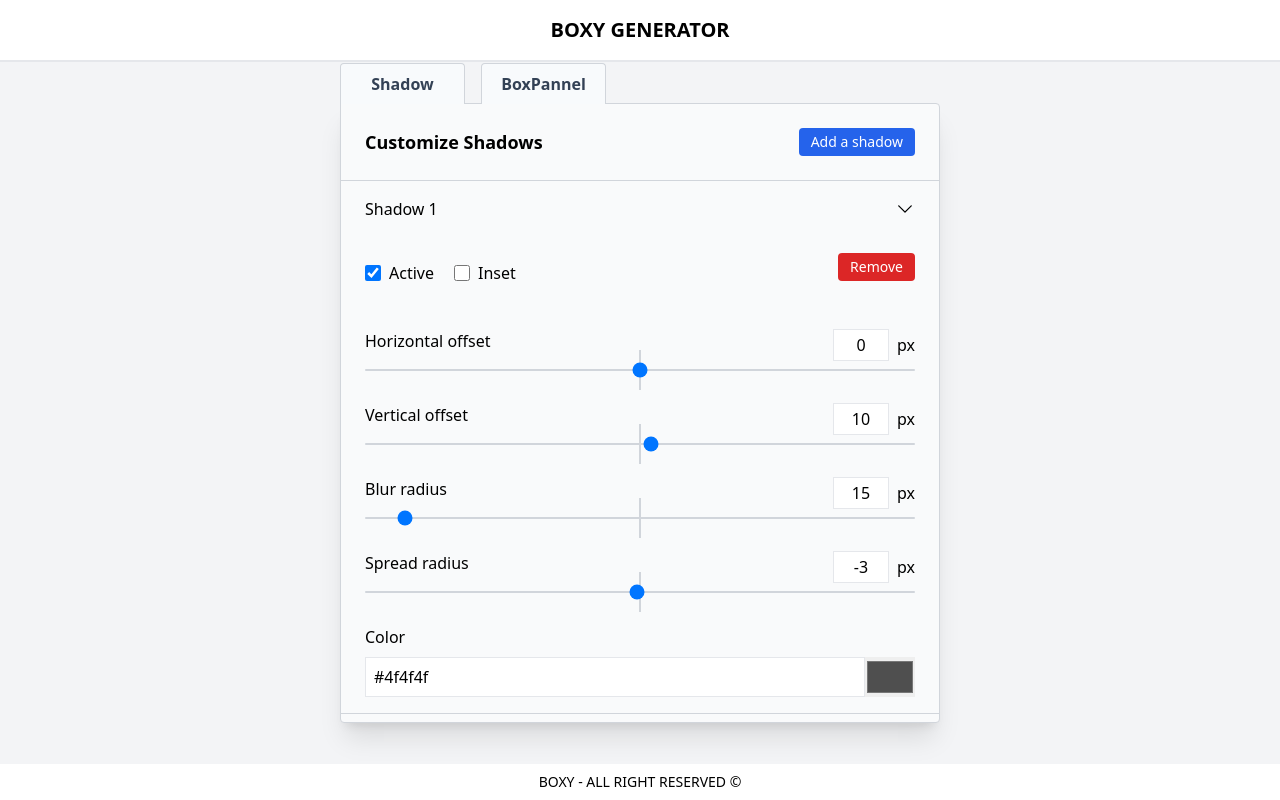
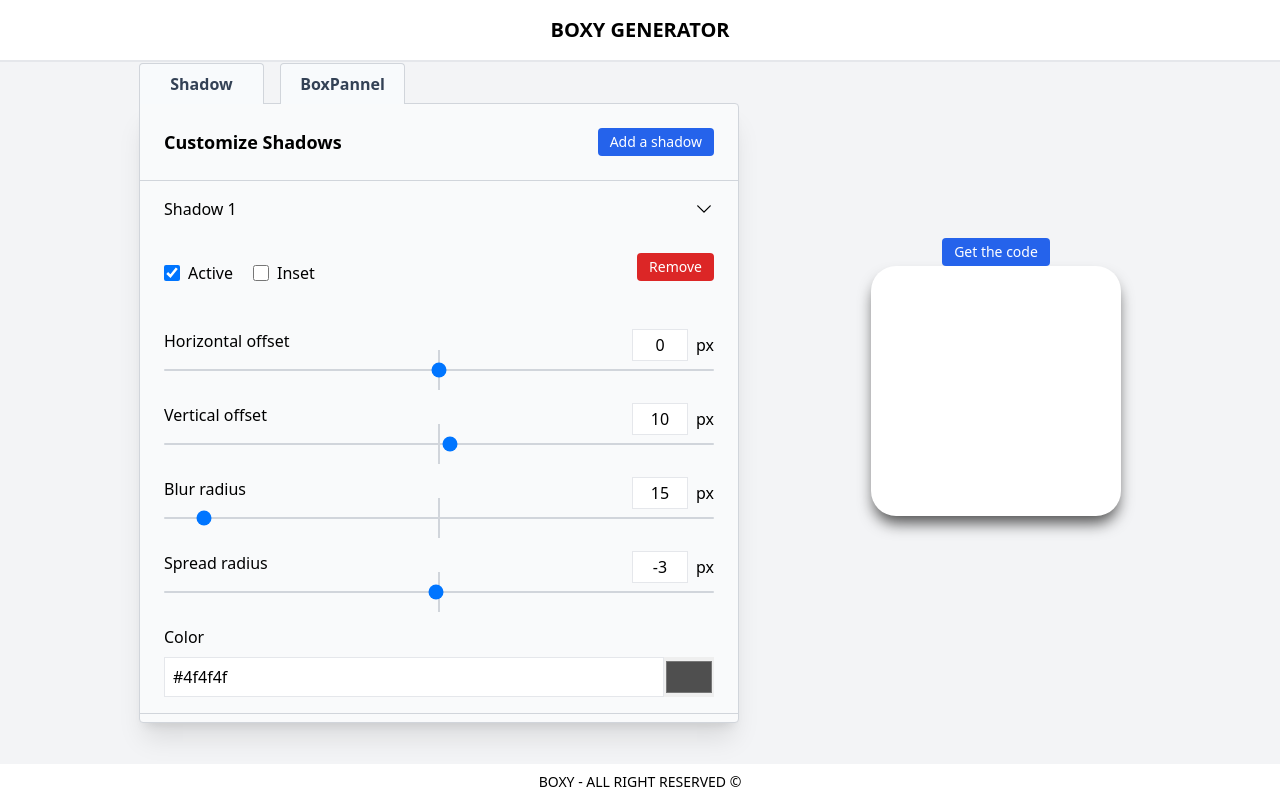
Before and after one commit to kabolindustrie/box-generator, a React (Vite) app: page / in a window 1280 px wide. Built offline with nearby package versions, Linux system fonts and the light colour scheme.

Commit message:
ajout de la visualisation bug avec input de color au niveau des shadow

```diff
--- a/src/App.jsx
+++ b/src/App.jsx
@@ -1,6 +1,7 @@
 import Header from "./component/Header";
 import Footer from "./component/Footer";
 import LeftContainer from "./layouts/LeftContainer";
+import Visualization from "./layouts/Visualization/Visualization";
 
 function App() {
   return (
@@ -9,7 +10,7 @@ function App() {
       <main className="flex flex-wrap justify-center items-center flex-grow
       bg-gray-100 px-10 md:flex-nowrap">
         <LeftContainer/>
-        {/* <Visualization /> */}
+        <Visualization />
       </main>
       <Footer/>
     </div>
--- a/src/features/boxProperties.js
+++ b/src/features/boxProperties.js
@@ -25,9 +25,10 @@ const initialState = [
   },
   {
     inputNumber: 4,
-    name: "Background color",
+    name: "Background Color",
     value: "#fff",
     type: "color",
+    slice:"boxProperties"
   },
 ]
 
--- a/src/features/shadows.js
+++ b/src/features/shadows.js
@@ -54,7 +54,7 @@ export const shadowSlice = createSlice({
     addShadow: (state, action) => {
       state.push(  {
         id: nanoid(5),
-        Active: true,
+        active: true,
         inset: false,
         inputs: [{
             inputNumber: 1,
--- a/src/layouts/ShadowList/ShadowCheckbox.jsx
+++ b/src/layouts/ShadowList/ShadowCheckbox.jsx
@@ -4,7 +4,6 @@ import { updateCheckbox } from "../../features/shadows"
 export default function ShadowCheckbox({name, shadowID}) {
   const checkboxShadow = useSelector( state => state.shadows.find(shadow => shadow.id === shadowID))
   const dispatch = useDispatch()
-  console.log(checkboxShadow);
   return (
     <>
       <input
--- /dev/null
+++ b/src/layouts/Visualization/Modal/ModalBtn.jsx
@@ -0,0 +1,7 @@
+import React from 'react'
+
+export default function ModalBtn() {
+  return (
+    <div className="relative z-0 mx-auto mt-2 py-1 px-3 text-sm cursor-pointer rounded bg-blue-600 text-white hover:bg-blue-700">Get the code</div>
+  )
+}
--- /dev/null
+++ b/src/layouts/Visualization/Visualization.jsx
@@ -0,0 +1,24 @@
+import ModalBtn from './Modal/ModalBtn'
+import getBoxShadowValue from '../../utils/getBoxShadowValue'
+import { useSelector } from 'react-redux'
+
+
+export default function Visualization() {
+  const shadowValues = useSelector(state => state.shadows)
+  const boxProperties = useSelector(state => state.boxProperties)
+  return (
+    <div className="flex flex-col p-5 ml-10 lg:ml-28">
+      <ModalBtn/>
+      <div className="w-[250px] h-[250px] bg-white rounded-xl mb-20 lg:mb:40"
+      style={{
+        boxShadow: `${getBoxShadowValue(shadowValues).slice(0, -1)}`, borderRadius: `${boxProperties[0].value}px `,
+        height: `${boxProperties[1].value}px `,
+        width: `${boxProperties[2].value}px `,
+        backgroundColor: `${boxProperties[3].value}`,
+      }}
+      >
+
+      </div>
+    </div>
+  )
+}
--- /dev/null
+++ b/src/utils/getBoxShadowValue.js
@@ -0,0 +1,18 @@
+export default function getBoxShadowValue(shadows) {
+  let finalString = ""
+
+  shadows.forEach(shadow => {
+    if(shadow.active) {
+      shadow.inputs.forEach(input => {
+        if(input.type === "range") finalString += `${input.value}px `
+        else if(input.type ==="color") finalString += `${input.value}`
+      })
+      if(shadow.inset) finalString += " inset"
+
+      if(shadows.indexOf(shadow) === shadow.length - 1) finalString += ";"
+      else finalString += ","
+    }
+  })
+
+  return finalString
+}
```
Also changed, not shown: src/layouts/Visualization/Modal/ModalResult.jsx (added, +8 -0 lines).
